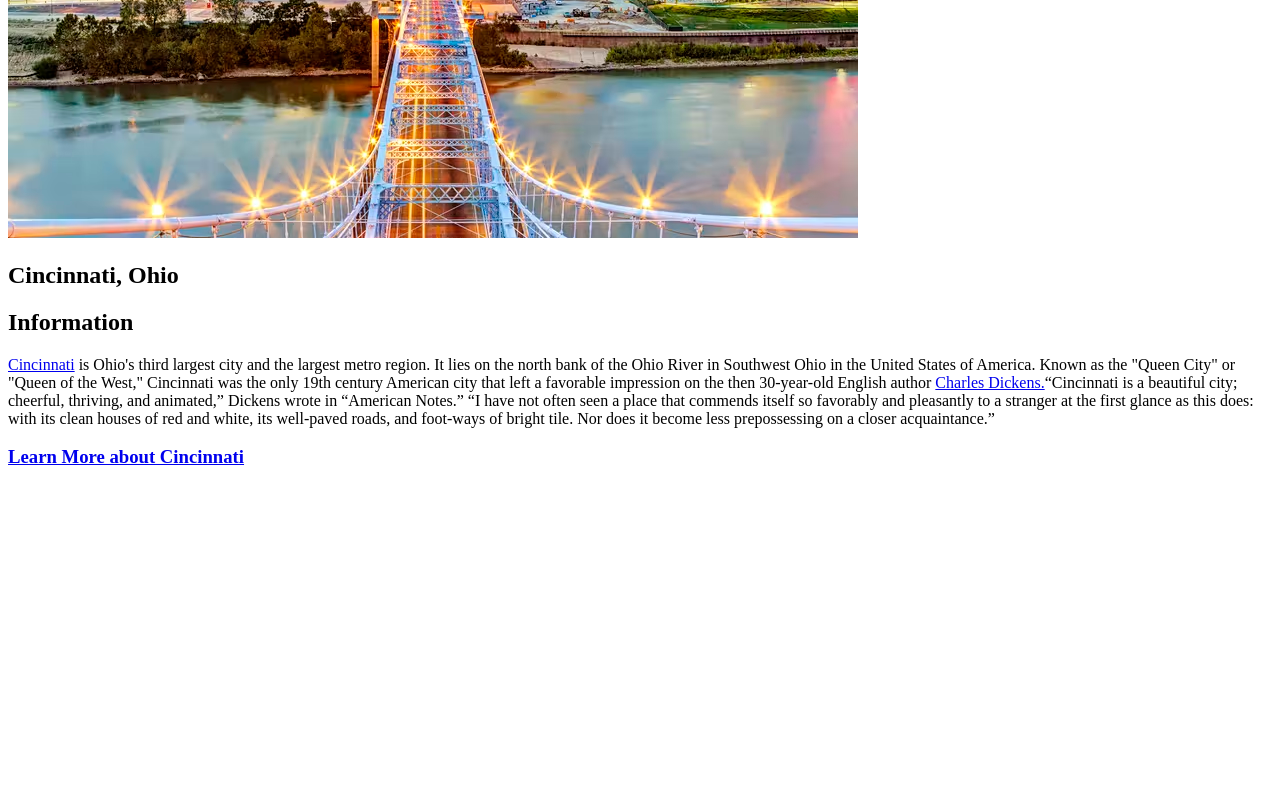
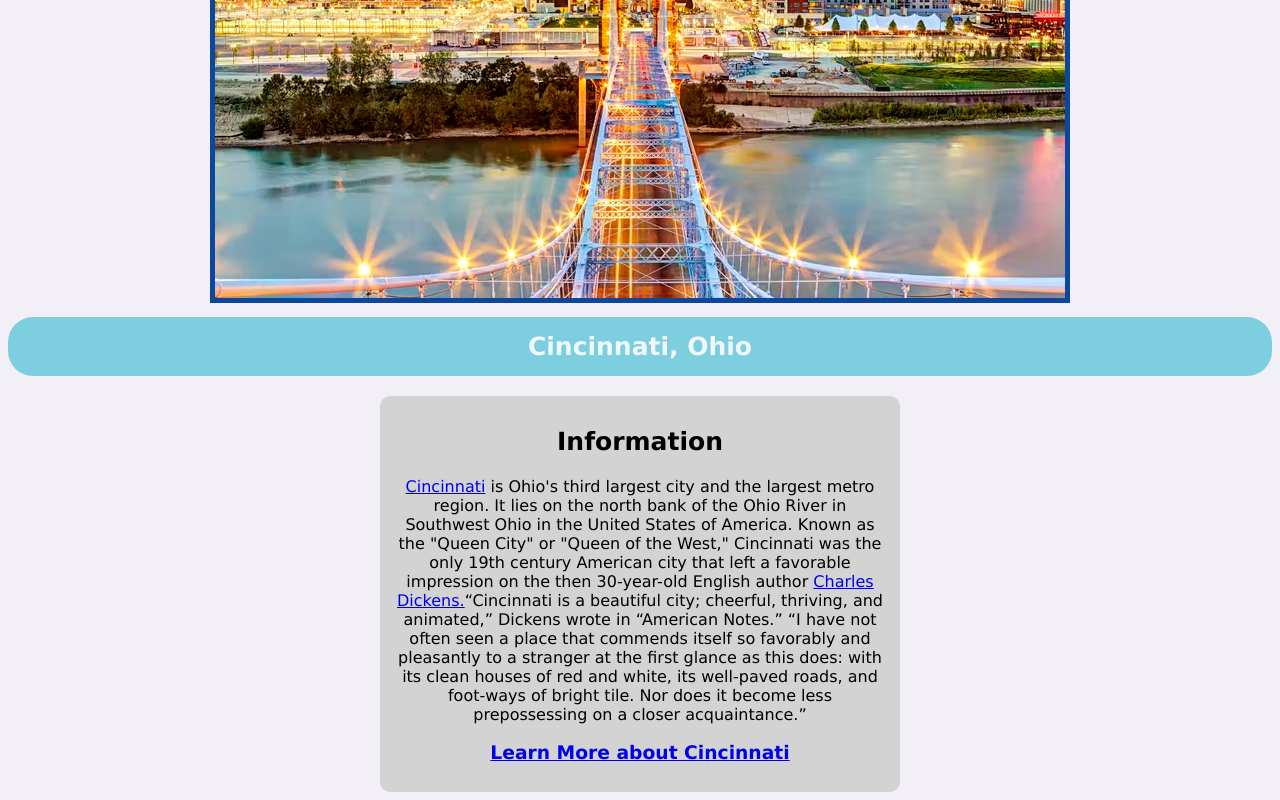
Before and after one commit to ETBD-Miami/yarnetskyims222-road-trip-project-harri538-1, a plain HTML site: page index.html in a window 1280 px wide. Shown: the part 489-1289 px from the top of the page. Before the commit the page ends 976 px from the top, so only its background shows below. Drawn offline with Linux system fonts and the light colour scheme.

Commit message:
css change index

```diff
--- a/index.html
+++ b/index.html
@@ -27,7 +27,8 @@
         </ul>
     </nav>
     <img src="images/Cincinnati bridge.jpg" alt="Cincinnati Skyline from Ohio River">
-    <h1>Cincinnati, Ohio</h1>
+    <h1 id="two">Cincinnati, Ohio</h1>
+    <div class="info">
 <h2>Information</h2>
 
 <p><a href="https://wikitravel.org/en/Cincinnati">Cincinnati</a> is Ohio's third largest city and the largest metro region. It lies on the north bank of the Ohio River in
@@ -38,6 +39,7 @@
     its well-paved roads, and foot-ways of bright tile. Nor does it become less prepossessing on a closer acquaintance.”</p>
 
     <h3><a href="https://wikitravel.org/en/Cincinnati">Learn More about Cincinnati</a></h3>
+    </div>
 
     <!-- CONTENT APPEARING ON THE SCREEN GOES BETWEEN THE BODY TAGS. This is an html comment. you may delete it. -->
 
--- a/styles.css
+++ b/styles.css
@@ -0,0 +1,52 @@
+body {
+    background: #F2F0F6;
+}
+
+h1 {
+    text-align:center;
+    background-color: #7DCEDE;
+    border-radius: 25px;
+    border-color: black;
+    padding: 15px;
+    margin-top: 10px;
+    font-family: Verdana, Geneva, Tahoma, sans-serif;
+    font-weight: bold;
+    font-size: 50px;
+    color: aliceblue;
+}
+
+#two {
+    font-size: 25px;
+}
+
+nav {
+    text-align: center;
+    font-family: Verdana, Geneva, Tahoma, sans-serif;
+}
+
+ul {
+    list-style-type: none;
+}
+
+img {
+    border: 5px solid #0C479D;
+}
+
+h2 {
+    font-weight: bold;
+    font-size: 25px;
+}
+
+p {
+    font-family: Verdana, Geneva, Tahoma, sans-serif;
+}
+
+.info {
+    background-color: lightgrey;
+    color:black;
+    padding: 10px;
+    margin: auto;
+    border-color: 10px black;
+    border-radius: 10px;
+    max-width: 500px;
+}
```
